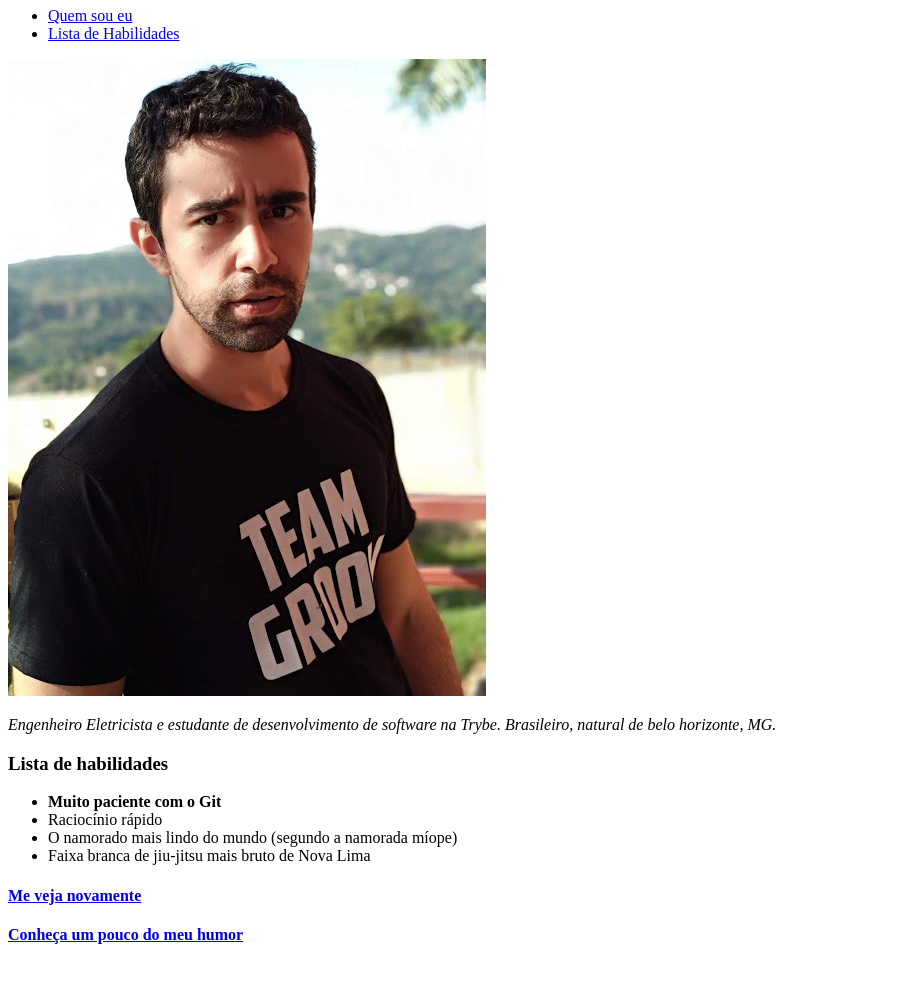
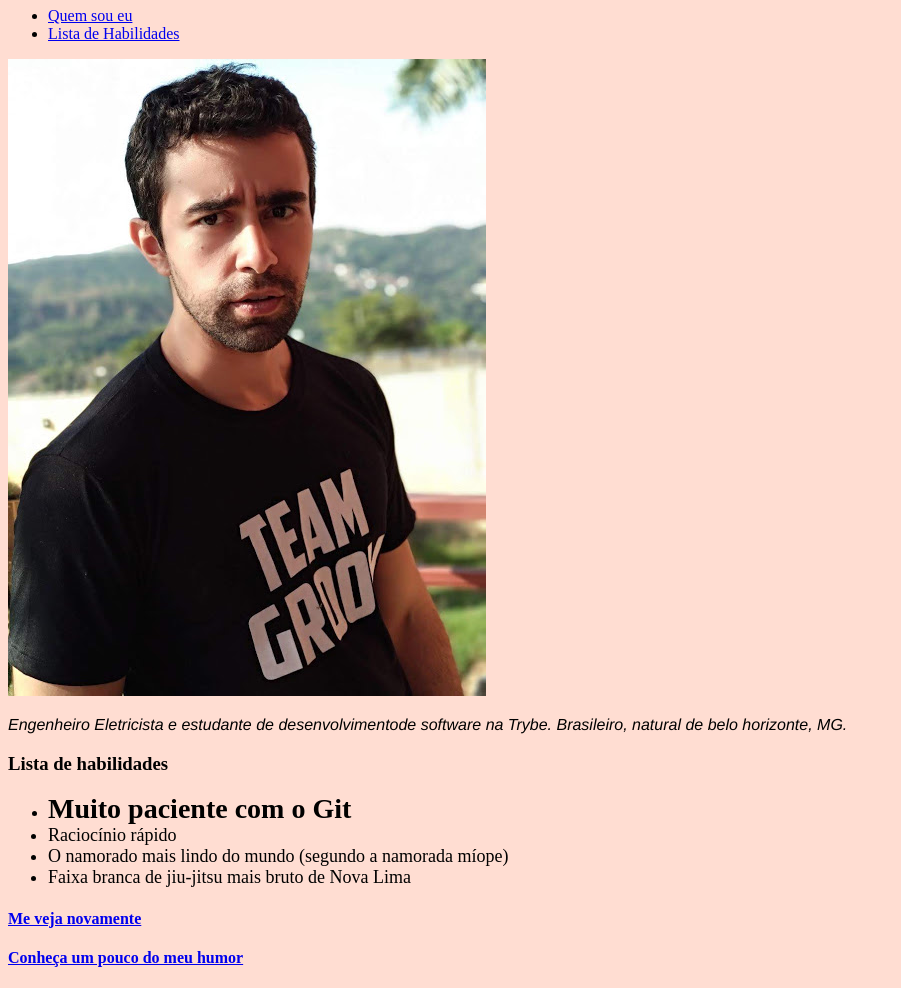
Before and after one commit to alvarovascon/alvarovascon.github.io, a plain HTML site: page index.html in a window 1280 px wide. Shown: the part 73-1061 px from the top of the page, without its empty margins (0-901 px from the left). Before the commit the page ends 1038 px from the top, so only its background shows below. Drawn offline with Linux system fonts and the light colour scheme.

Commit message:
inicio da estilização

```diff
--- a/index.html
+++ b/index.html
@@ -4,6 +4,26 @@
     <meta charset="UTF-8">
     <meta name="viewport" content="width=device-width, initial-scale=1.0">
     <title>Document</title>
+
+    <style>
+
+        h1{
+            font-family: 'Montserrat', sans-serif;
+        }
+        .quem_sou{
+            font-family:'Franklin Gothic Medium', 'Arial Narrow', Arial, sans-serif;
+            font-style:italic
+        }
+        .xlarge {
+            font-size: 28px;
+        }
+        .large {
+            font-size: 18px;
+        }
+        body{
+            background-color: #ffddd2;
+        }
+    </style>
 </head>
 <body>
     <h1>Álvaro Araújo Vasconcelos</h1>
@@ -14,16 +34,16 @@
         </ul>
         <img id="foto" src="ft/foto.jpg" alt="foto de Álvaro Vasconcelos">
 
-        <p id=descricao><em>Engenheiro Eletricista e estudante de desenvolvimento
-            de software na Trybe. Brasileiro, natural de belo horizonte,
-        MG.</em></p>
+        <p id=descricao class="quem_sou">Engenheiro Eletricista e estudante de
+             desenvolvimentode software na Trybe. Brasileiro, natural de belo horizonte,
+        MG.</p>
 
     <h3 id="habilidades">Lista de habilidades</h3>
         <ul>
-            <li><strong>Muito paciente com o Git</strong></li>
-            <li>Raciocínio rápido</li>
-            <li>O namorado mais lindo do mundo (segundo a namorada míope)</li>
-            <li>Faixa branca de jiu-jitsu mais bruto de Nova Lima</li>
+            <li><strong class="xlarge">Muito paciente com o Git</strong></li>
+            <li class="large">Raciocínio rápido</li>
+            <li class="large">O namorado mais lindo do mundo (segundo a namorada míope)</li>
+            <li class="large">Faixa branca de jiu-jitsu mais bruto de Nova Lima</li>
         </ul>
 
     <h4><a href=#foto>Me veja novamente</a></h4>
```
